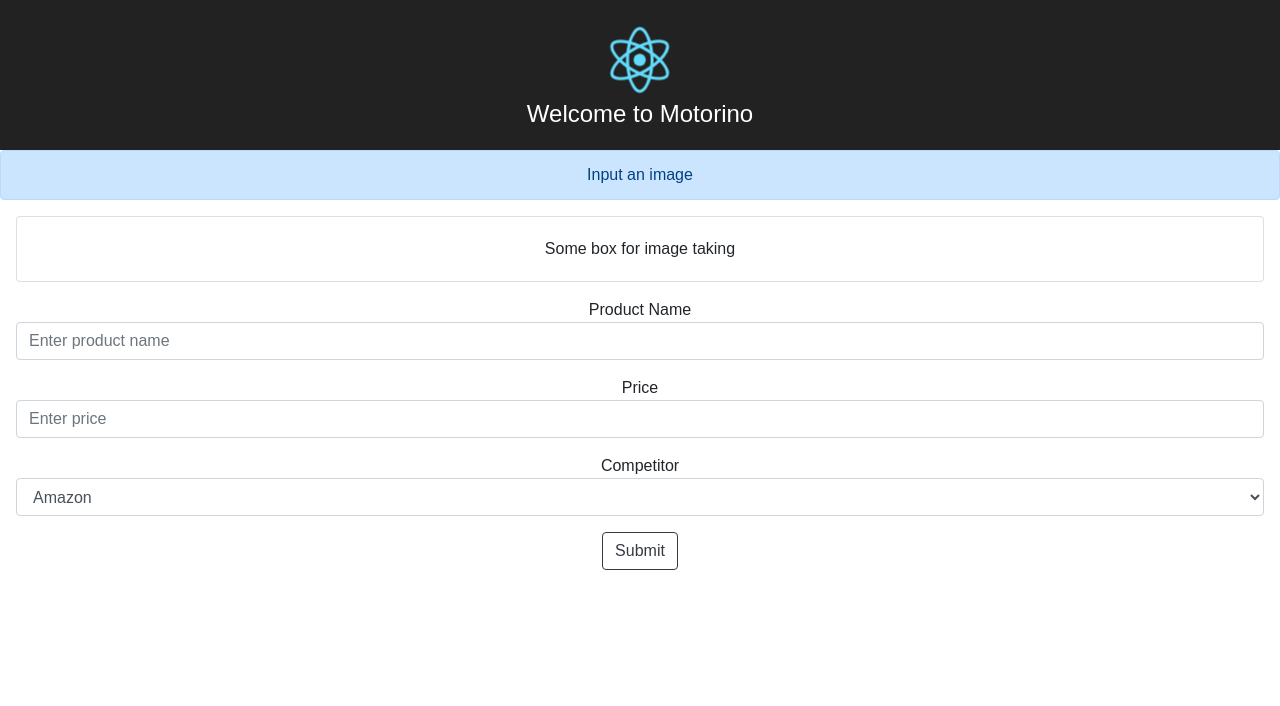
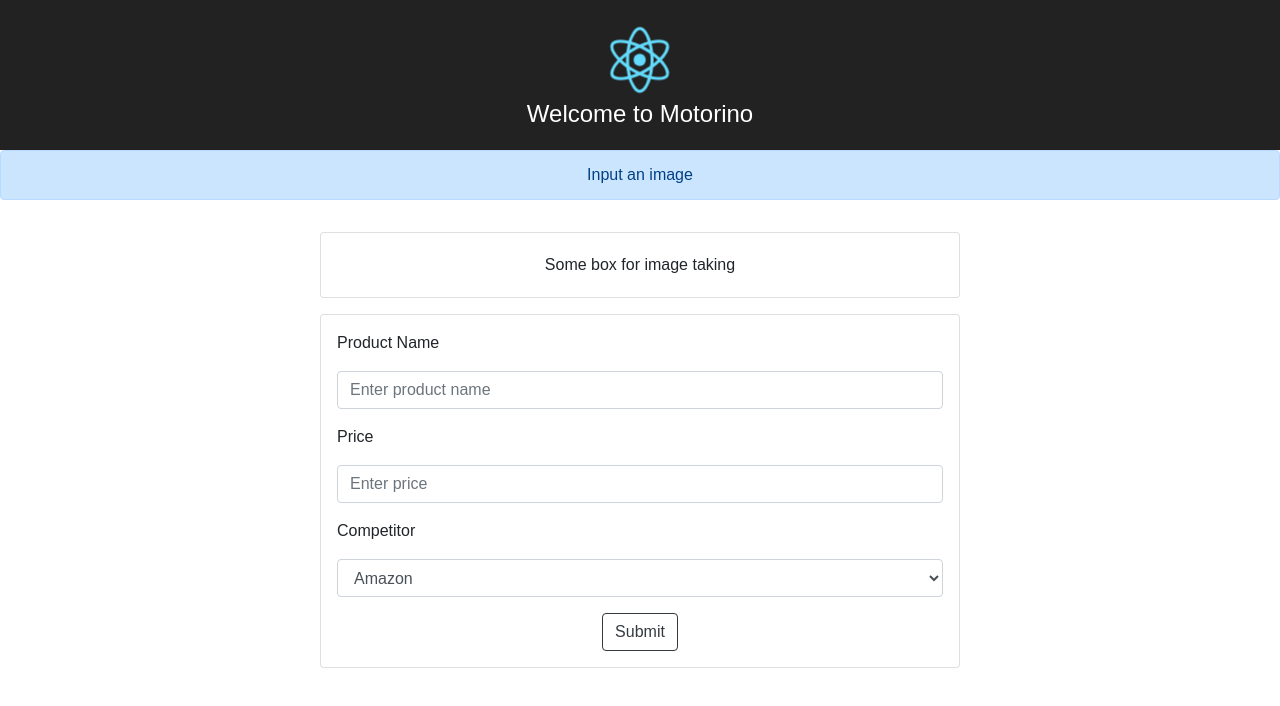
Before and after one commit to brian-nguyen/motorino, a React (Create React App) app: page / in a window 1280 px wide. Shown: the top 706 px of the page. Built offline with nearby package versions, Linux system fonts and the light colour scheme; the HTML template or start-up script is replaced by a standard one.

Commit message:
Encapsulating main input method into product form

```diff
--- a/src/App.js
+++ b/src/App.js
@@ -52,19 +52,13 @@
 
   render() {
     return (
-      <div className="App">
+      <div className="App d-flex flex-column">
         <header className="App-header">
           <img src={logo} className="App-logo" alt="logo" />
           <h1 className="App-title">Welcome to Motorino</h1>
         </header>
         <div className="alert alert-primary" role="alert">
           Input an image
-        </div>
-
-        <div className="m-3 card">
-          <div className="card-body">
-            <p className="card-text">Some box for image taking</p>
-          </div>
         </div>
 
         {this.state.showForm && <ProductForm onSubmit={(data) => this.onSubmit(data)} />}
--- a/src/components/Product.js
+++ b/src/components/Product.js
@@ -5,7 +5,7 @@
     return (
       <div onClick={() => console.log(this.props.sku)} className="card list-group-item-action m-2">
         <div style={s.container}>
-          <img src={this.props.imageUrl} className="img-thumbnail" style={s.img} />
+          <img src={this.props.imageUrl} className="img-thumbnail" style={s.img} alt="Product Image" />
           <div className="card-text">
             <h5 className="m-2">{this.props.name}</h5>
             <p className="card-subtitle text-muted m-3">{this.props.description}</p>
--- a/src/components/ProductForm.js
+++ b/src/components/ProductForm.js
@@ -13,26 +13,46 @@
 
   render() {
     return (
+      <div className="d-flex flex-column">
+        <div className="m-3 card w-50" style={{ alignSelf: 'center' }}>
+          <div className="card-body">
+            <p className="card-text">Some box for image taking</p>
+          </div>
+        </div>
+        <div className="card w-50" style={{ alignSelf: 'center' }}>
           <form className="m-3" onSubmit={(e) => e.preventDefault()}>
             <div className="form-group">
-          Product Name
+            <p className="text-left">Product Name</p>
               <input value={this.state.productName} onChange={(e) => this.setState({ productName: e.target.value })} id="email" type="text" className="form-control" placeholder="Enter product name" />
             </div>
             <div className="form-group">
-          Price
+              <p className="text-left">Price</p>
               <input value={this.state.price} onChange={(e) => this.setState({ price: e.target.value })} id="price" type="text" className="form-control" placeholder="Enter price" />
             </div>
             <div className="form-group">
-          Competitor
+            <p className="text-left">Competitor</p>
               <select value={this.state.competitor} onChange={(e) => this.setState({ competitor: e.target.value })} className="form-control">
                 <option>Amazon</option>
-            <option>Toys R Us</option>
-            <option>Walmart</option>
+                <option>Bed, Bath, and Beyond</option>
+                <option>Best Buy Canada</option>
+                <option>Canadian Tire</option>
+                <option>Costco Canada</option>
+                <option>London Drugs</option>
+                <option>Lusso Baby</option>
+                <option>Sears Canada</option>
+                <option>Shopca</option>
                 <option>Staples</option>
+                <option>The Bay</option>
+                <option>The Brick</option>
+                <option>Toys R Us Canada</option>
+                <option>Walmart Canada</option>
+                <option>Well Canada</option>
               </select>
             </div>
             <button onClick={() => this.props.onSubmit(this.state)} type="button" className="btn btn-outline-dark">Submit</button>
           </form>
+        </div>
+      </div>
     );
   }
 }
```
Lines whose indentation alone changed are shown as unchanged.
